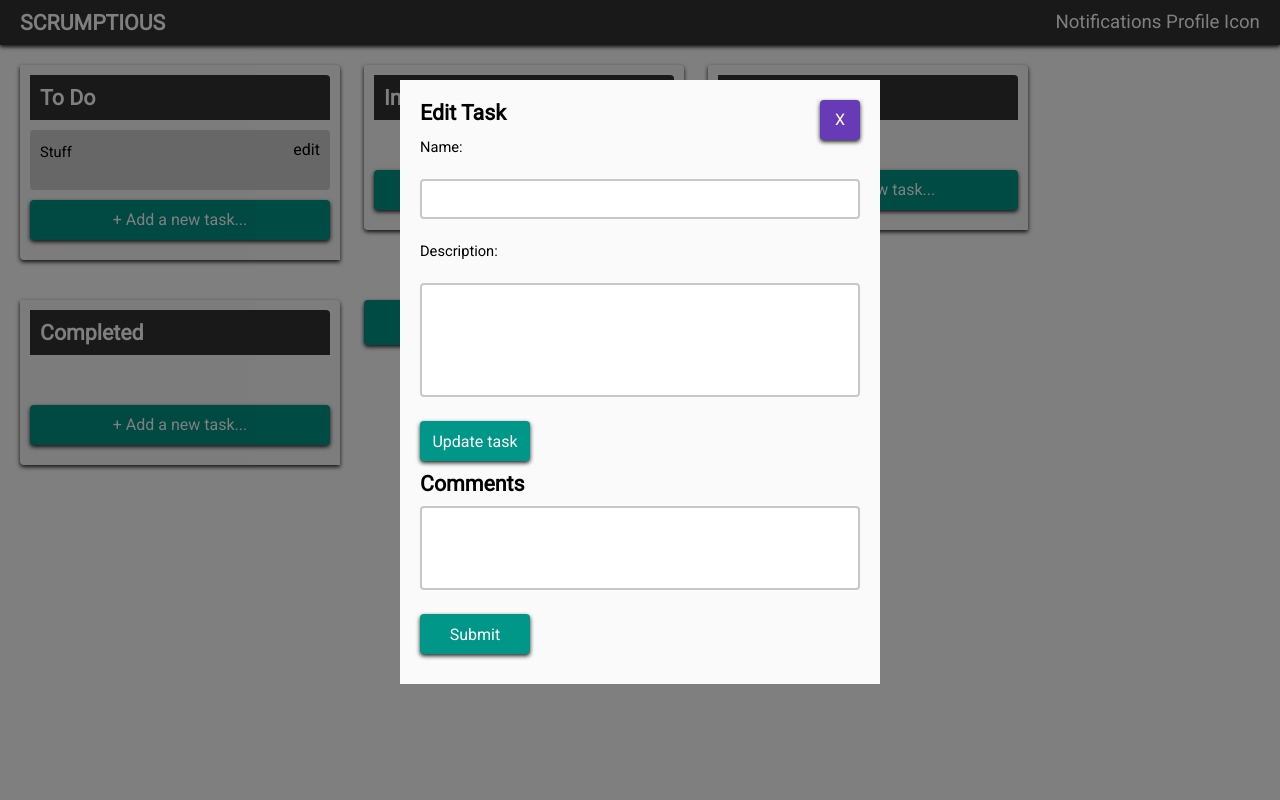
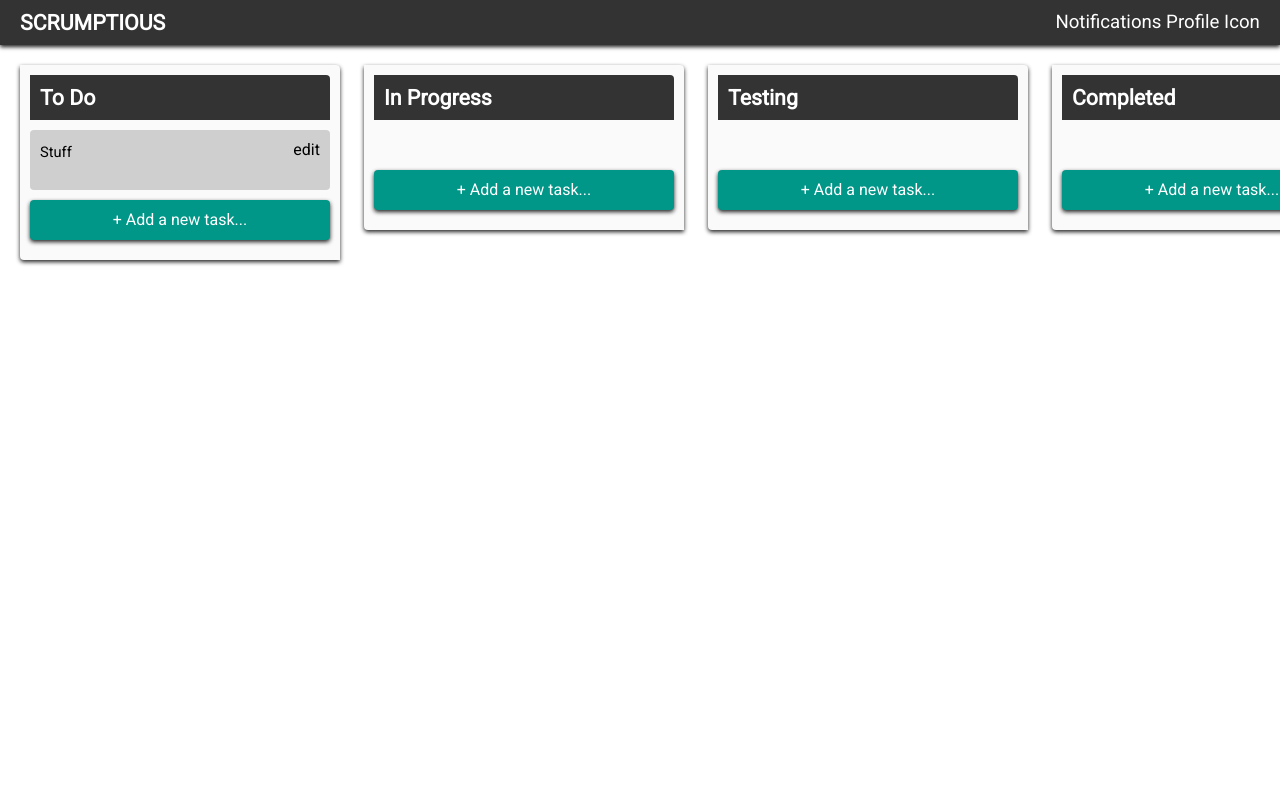
Before and after one commit to patrickshill/ScrumptiousProject, a Django app: page /board/8 in a window 1280 px wide; the page is wider, and only the part inside the window is pictured. Run offline with Django 3.2, Linux system fonts and the light colour scheme; data comes from the database, SQL or seed files in the repository; both versions use the stored data as it was after the commit; some libraries are stand-ins or nearby versions.

Commit message:
end of day 3

```diff
--- a/apps/scrumptious/static/scrumptious/css/main.css
+++ b/apps/scrumptious/static/scrumptious/css/main.css
@@ -310,20 +310,17 @@ input {
   display: inline-block;
   padding: 10px;
 }
-html {
-  height: 100%;
-}
 body {
-  height: 100%;
+  height: 100vh;
+  overflow-x: scroll;
+  white-space: nowrap;
 }
 .board-container {
-  position: fixed;
+  position: absolute;
   top: 0;
   left: 0;
   padding-top: 45px;
-  overflow-x: scroll;
   height: 100vh;
-  min-width: 100vw;
 }
 @media only screen and (max-width: 600px) {
   .board-container {
@@ -419,6 +416,10 @@ body {
   background-color: #cfcfcf;
   border-radius: 4px;
 }
+.task .edit-task {
+  font-size: 12pt;
+  float: right;
+}
 .task-add {
   display: block;
   margin: 10px 0;
@@ -473,6 +474,7 @@ body {
 }
 .edit-task-modal {
   position: fixed;
+  display: block;
   z-index: 10;
   top: 0;
   left: 0;
@@ -501,6 +503,7 @@ body {
 .edit-task-modal-content .edit-task-close-btn {
   width: 40px;
   height: 40px;
+  z-index: 30;
   float: right;
   text-align: center;
   font-size: 12pt;
@@ -530,6 +533,8 @@ body {
   border-radius: 4px;
 }
 .scrolling-wrapper {
+  white-space: nowrap;
+  overflow-x: scroll;
   scroll-snap-points-x: repeat(100vw);
   scroll-snap-type: mandatory;
 }
--- a/apps/scrumptious/static/scrumptious/css/main.less
+++ b/apps/scrumptious/static/scrumptious/css/main.less
@@ -356,19 +356,18 @@ input {
 
 //Board styles
 html {
-    height: 100%;
 }
 body {
-    height: 100%;
+    height: 100vh;
+    overflow-x: scroll;
+    white-space:nowrap;
 }
 .board-container {
-    position:fixed;
+    position:absolute;
     top: 0;
     left: 0;
     padding-top: 45px;
-    overflow-x: scroll;
     height: 100vh;
-    min-width: 100vw;
     @media @phone-size {
         text-align: center;
     }
@@ -459,6 +458,10 @@ body {
     min-height: 60px;
     background-color: #cfcfcf;
     border-radius: @border-radius-normal;
+    .edit-task {
+        font-size: 12pt;
+        float: right;
+    }
 }
 .task-add {
     display: block;
@@ -516,6 +519,7 @@ body {
 //Task edit modal
 .edit-task-modal {
     position: fixed;
+    display: block;
     z-index: 10;
     top: 0;
     left: 0;
@@ -541,6 +545,7 @@ body {
     .edit-task-close-btn {
         width: 40px;
         height: 40px;
+        z-index: 30;
         float: right;
         text-align: center;
         font-size: 12pt;
@@ -571,7 +576,8 @@ body {
 
 //Mobile scrolling
 .scrolling-wrapper {
-
+    white-space: nowrap;
+    overflow-x: scroll;
     @media @phone-size {
         overflow-x: scroll;
         overflow-y: hidden;
--- a/apps/scrumptious/templates/scrumptious/board.html
+++ b/apps/scrumptious/templates/scrumptious/board.html
@@ -47,7 +47,7 @@
                                     <li class="task" data-index="{{ task.id }}" data-order="{{ task.order }}" >
                                         <div class="row">
                                             <div class="col-8"><p>{{task.name}}</p></div>
-                                            <div class="col-4"><span class="edit-link">edit</span></div>
+                                            <div class="col-4"><span class="edit-task" task-id="{{ task.id }}" board-id="{{ board.id }}">edit</span></div>
                                         </div>
 
                                     </li>
@@ -103,25 +103,32 @@
         </div>
         -->
     </div>
-    <div class="edit-task-modal">
+    {% block content %}
+    {% endblock %}
+    <div id="modal-container"></div>
+
+    <!-- <div class="edit-task-modal">
         <div class="edit-task-modal-content">
             <span class="edit-task-close-btn">X</span>
             <h2>Edit Task</h2>
-            <form action="" method="post">
+            <form action="/update_task" method="post">
+                {% csrf_token %}
+                <input type="hidden" name="boardID" value="{{ board.id }}">
+                <input type="hidden" name="taskID" value="" id="taskID">
                 <p>Name:</p>
                 <input type="text" name="name" id="" autocomplete="off">
                 <p>Description:</p>
-                <textarea name="" id="" rows="6"></textarea>
+                <textarea name="desc" id="" rows="6"></textarea>
                 <input type="submit" class="btn btn-primary" value="Update task">
             </form>
             <h2>Comments</h2>
             <form action="" method="post">
                 <input type="hidden" name="userID" value="{{ request.session.userID }}">
                 <textarea name="comment_content" id="" rows="4"></textarea>
-                <input type="submit" class="btn btn-primary" value="Submit">
+                <input type="submit" class="btn btn-primary" value="Post">
             </form>
         </div>
-    </div>
+    </div> -->
 
     <script>
         $(document).ready(function(){
@@ -186,9 +193,56 @@
             });
 
             //Modal toggle
-            $('.edit-task-close-btn').click(function() {
-                $('edit-task-modal').css("display","none");
-                console.log('closing modal')
+            $('.edit-task').click(function() {
+
+                //Get task id
+                id      = $(this).attr('task-id');
+                boardID = $(this).attr('board-id')
+
+                //Set hidden input id to task id
+                // $('#taskID').val(id);
+                getTaskForModal()
+
+            });
+
+            //Hide modal on click X or click off modal-content
+            $(document).on('click', function(e) {
+                console.log("clicked")
+                target = $(e.target)
+                console.log(target[0]["className"])
+                // $('.edit-task-modal').click(function(e){
+                //     console.log($(e.target))
+                //     $(this).closest('.edit-task-modal').css("display","none");
+                // });
+
+                if(target[0]["className"] == 'edit-task-close-btn' || target[0]["className"] == 'edit-task-modal') {
+                    $('.edit-task-close-btn').closest('.edit-task-modal').css("display","none");
+                }
+            })
+
+
+            //Post comment without refresh..
+            $('#post-comment-form').submit(function(e){
+                e.preventDefault()
+            })
+            $("#post-comment").click(function(e) {
+                console.log("post sent")
+                e.preventDefault();
+                e.stopPropagation();
+                $.ajax({
+                    type: "POST",
+                    url: "/add_comment",
+                    data: $("#post-comment-form").serialize(), // serializes the form's elements.
+                    success: function(response){
+                        console.log("got response from server")
+                        $('#modal-container').html(response);
+
+                        //Show Modal
+                        $('.edit-task-modal').css("display","block");
+                    }
+                    });
+
+                return false // avoid to execute the actual submit of the form.
             });
         });
 
@@ -212,6 +266,25 @@
             });
         }
 
+        function getTaskForModal() {
+            $.ajax({
+                url: "/getModalData",
+                method: "GET",
+                dataType: 'text',
+                data: {
+                    task: id,
+                    board: boardID
+                },
+                    success: function(response) {
+                        console.log("got template back");
+                        $('#modal-container').html(response);
+
+                        //Show Modal
+                        $('.edit-task-modal').css("display","block");
+                    }
+            });
+        }
+
     </script>
 
 </body>
--- a/apps/scrumptious/templates/scrumptious/index.html
+++ b/apps/scrumptious/templates/scrumptious/index.html
@@ -27,12 +27,8 @@
         <!-- Content Section Main -->
         <div class="row">
             <div class="content content-light col-6">
-                <h3>Lorem</h3>
-                <p>Lorem ipsum dolor sit amet consectetur adipisicing elit. Laboriosam non, rem laudantium repellendus aspernatur officia! Recusandae esse autem nobis cupiditate tempora repellendus consectetur. Voluptatum, quisquam doloremque quibusdam totam cupiditate sequi.Ab fugit animi hic, voluptate asperiores delectus molestiae nesciunt maxime cupiditate quo reiciendis facilis ut tempora perspiciatis error exercitationem inventore id enim placeat nemo consequatur qui. Explicabo illum nostrum minus!</p>
             </div>
             <div class="content content-light col-6">
-                <h3>Lorem</h3>
-                <p>Lorem ipsum dolor sit amet consectetur adipisicing elit. Laboriosam non, rem laudantium repellendus aspernatur officia! Recusandae esse autem nobis cupiditate tempora repellendus consectetur. Voluptatum, quisquam doloremque quibusdam totam cupiditate sequi.Ab fugit animi hic, voluptate asperiores delectus molestiae nesciunt maxime cupiditate quo reiciendis facilis ut tempora perspiciatis error exercitationem inventore id enim placeat nemo consequatur qui. Explicabo illum nostrum minus!</p>
             </div>
         </div>
     </div>
--- a/apps/scrumptious/urls.py
+++ b/apps/scrumptious/urls.py
@@ -15,4 +15,7 @@ urlpatterns = [
     url(r'^add_list$', views.addList),
     url(r'^add_task$', views.addTask),
     url(r'^updateList$', views.updateList),
+    url(r'^update_task$', views.updateTask),
+    url(r'^getModalData$', views.taskEditModal),
+    url(r'^add_comment$', views.addComment),
 ]
--- a/apps/scrumptious/views.py
+++ b/apps/scrumptious/views.py
@@ -120,6 +120,31 @@ def addTask(request):
 
     return redirect("/board/"+boardID)
 
+def taskEditModal(request):
+    print("GET: ",request.GET)
+    # for key in request.GET:
+    #     data = json.loads(key)
+    # print(data)
+    context = {
+        "task"  : Task.objects.get(id=request.GET["task"]),
+        "board" : Board.objects.get(id=request.GET["board"])
+    }
+    return render(request,"scrumptious/taskModal.html",context)
+    # return HttpResponse("hello")
+
+def updateTask(request):
+    print(request.method)
+    print(request.POST["boardID"])
+    boardID = request.POST["boardID"]
+    task    = Task.objects.get(id=request.POST["taskID"])
+
+    #update task
+    task.name = request.POST["name"]
+    task.desc = request.POST["desc"]
+    task.save()
+
+    return redirect("/board/"+boardID)
+
 def updateList(request):
     #load json sting
     for key in request.GET:
@@ -133,3 +158,8 @@ def updateList(request):
         task.list_id    = list_id
         task.save()
     return HttpResponse("successfully updated order")
+
+def addComment(request):
+    print(request.POST)
+
+    return render(request,"scrumptious/taskModal.html")
```
Also changed, not shown: apps/scrumptious/templates/scrumptious/taskModal.html (added, +35 -0 lines), db.sqlite3.
